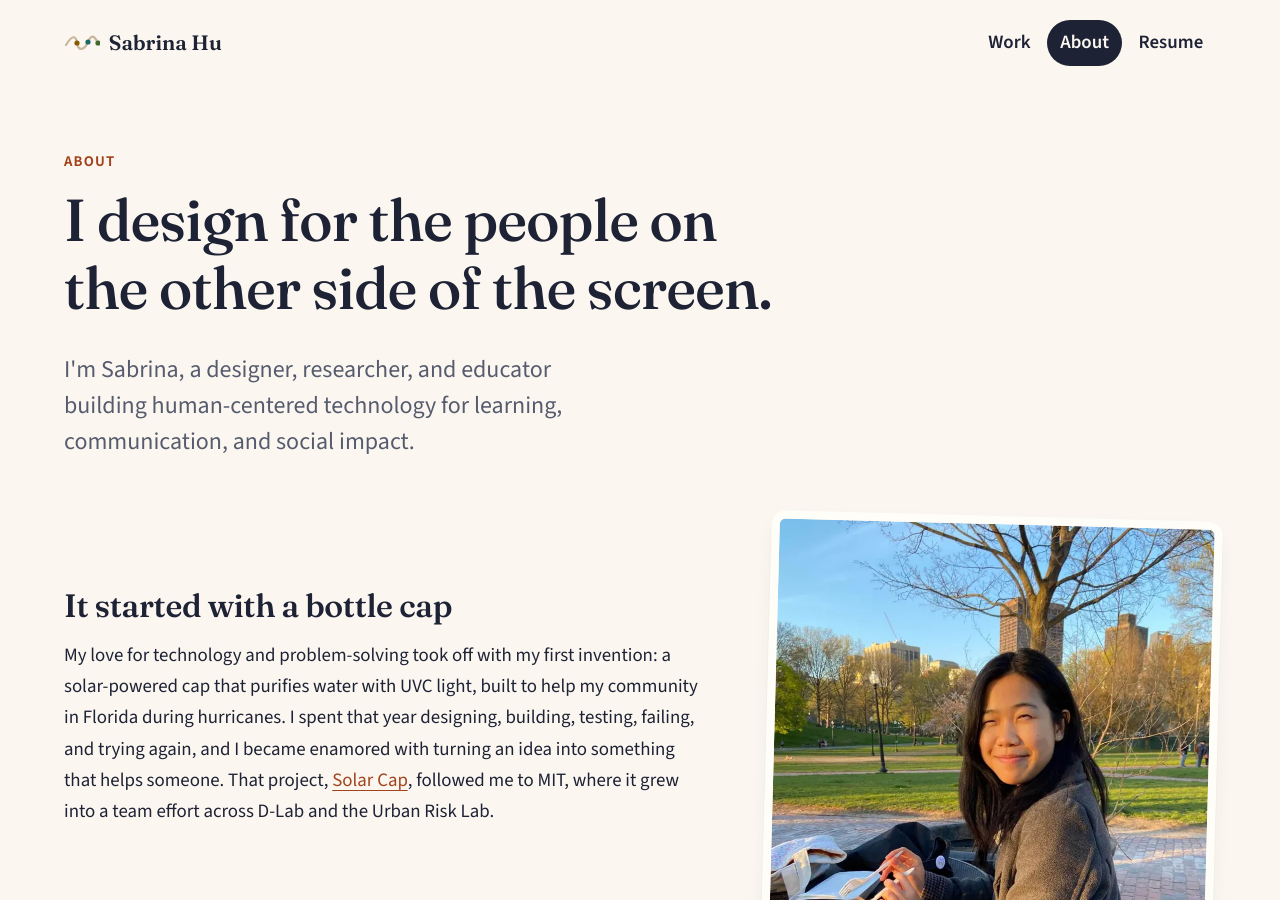
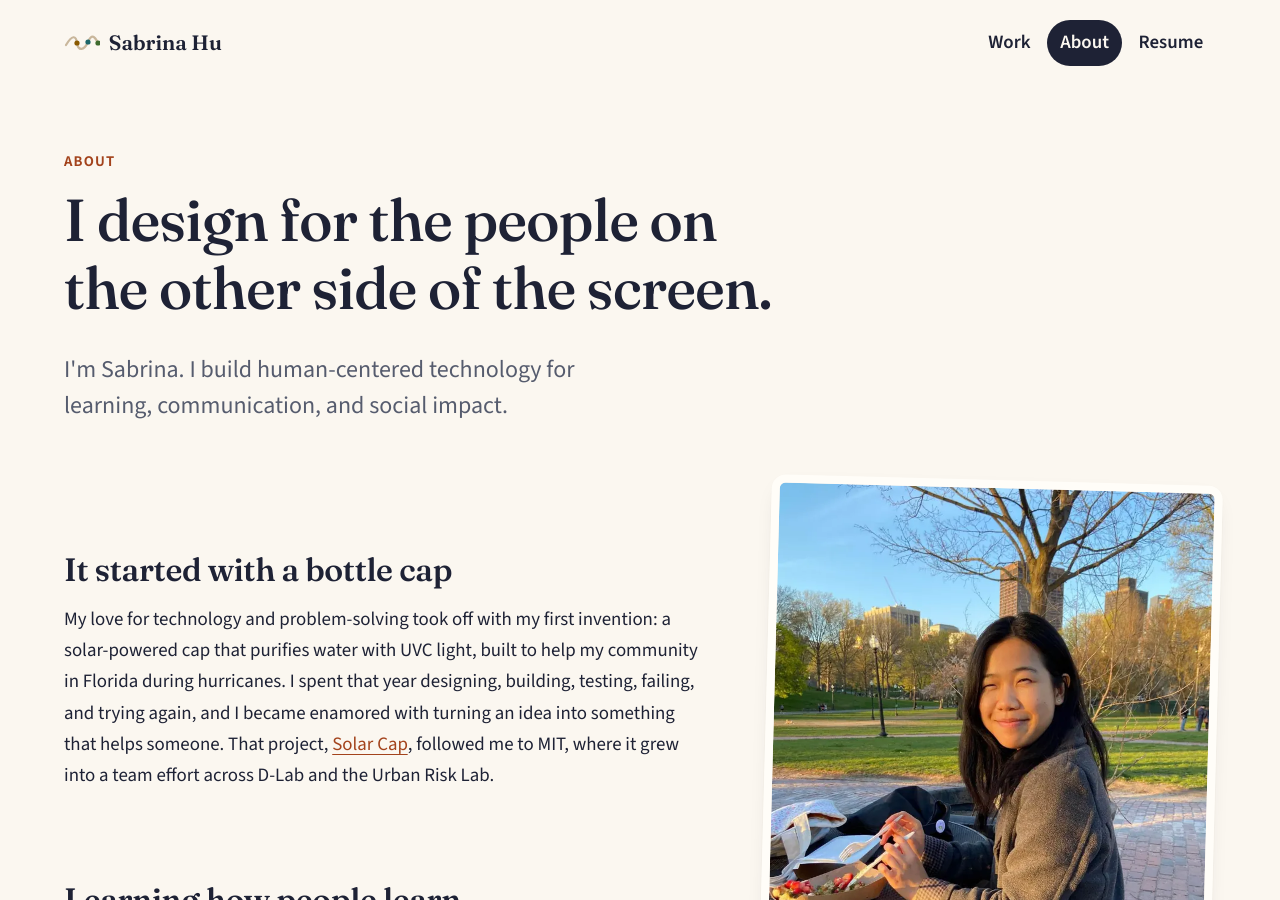
Before and after one commit to sabrinahu618/portfolio, a Jekyll site: the page built from about.md, in a window 1280 px wide and 900 px high. Built offline with Jekyll 4.4.1, drawn with Linux system fonts in a browser that asks for light colours.

Commit message:
Remove the role line; update About lede and site description to match
Co-Authored-By: Claude Opus 5.5 <noreply@anthropic.com>
Claude-Session: https://claude.ai/code/session_01HybnYJGYPLDq5hkAYptQSd

```diff
--- a/_config.yml
+++ b/_config.yml
@@ -4,8 +4,8 @@
 # ---------------------------------------------------------------
 title: Sabrina Hu
 description: >-
-  Designer, researcher, and educator building human-centered technology
-  that helps people learn, communicate, and grow.
+  Sabrina Hu builds human-centered technology that helps people
+  learn, communicate, and grow.
 lang: en
 
 # GitHub Pages address: https://sabrinahu618.github.io/portfolio/
--- a/_data/profile.yml
+++ b/_data/profile.yml
@@ -16,7 +16,8 @@ about_photo: /assets/img/about/london.webp
 about_photo_alt: Sabrina smiling on the edge of a fountain in London, with a red double-decker bus and Big Ben behind her.
 
 # Homepage introduction ------------------------------------------
-roles: Designer · Researcher · Educator
+# Optional small line above the homepage headline. Leave empty to hide it.
+roles: ""
 intro: >-
   I studied Computer Science and Media Studies at MIT, then spent the past
   year shipping AI products as a product manager at companies from a
--- a/about.md
+++ b/about.md
@@ -3,7 +3,7 @@ title: About
 permalink: /about/
 kicker: About
 heading: I design for the people on the other side of the screen.
-lede: I'm Sabrina, a designer, researcher, and educator building human-centered technology for learning, communication, and social impact.
+lede: I'm Sabrina. I build human-centered technology for learning, communication, and social impact.
 description: Sabrina Hu's story across education, design, and AI for social impact.
 body_class: about
 ---
--- a/index.html
+++ b/index.html
@@ -6,7 +6,9 @@ body_class: home
 {%- assign p = site.data.profile -%}
 <section class="wrap hero" aria-labelledby="hero-title">
   <div class="hero__text">
+    {%- if p.roles and p.roles != "" %}
     <p class="kicker">{{ p.roles }}</p>
+    {%- endif %}
     <h1 id="hero-title"><span class="hero__hi">Hi, I'm Sabrina.</span> I build technology that helps people
       <mark class="ink ink--learning">learn</mark>,
       <mark class="ink ink--communication">communicate</mark>, and
```
